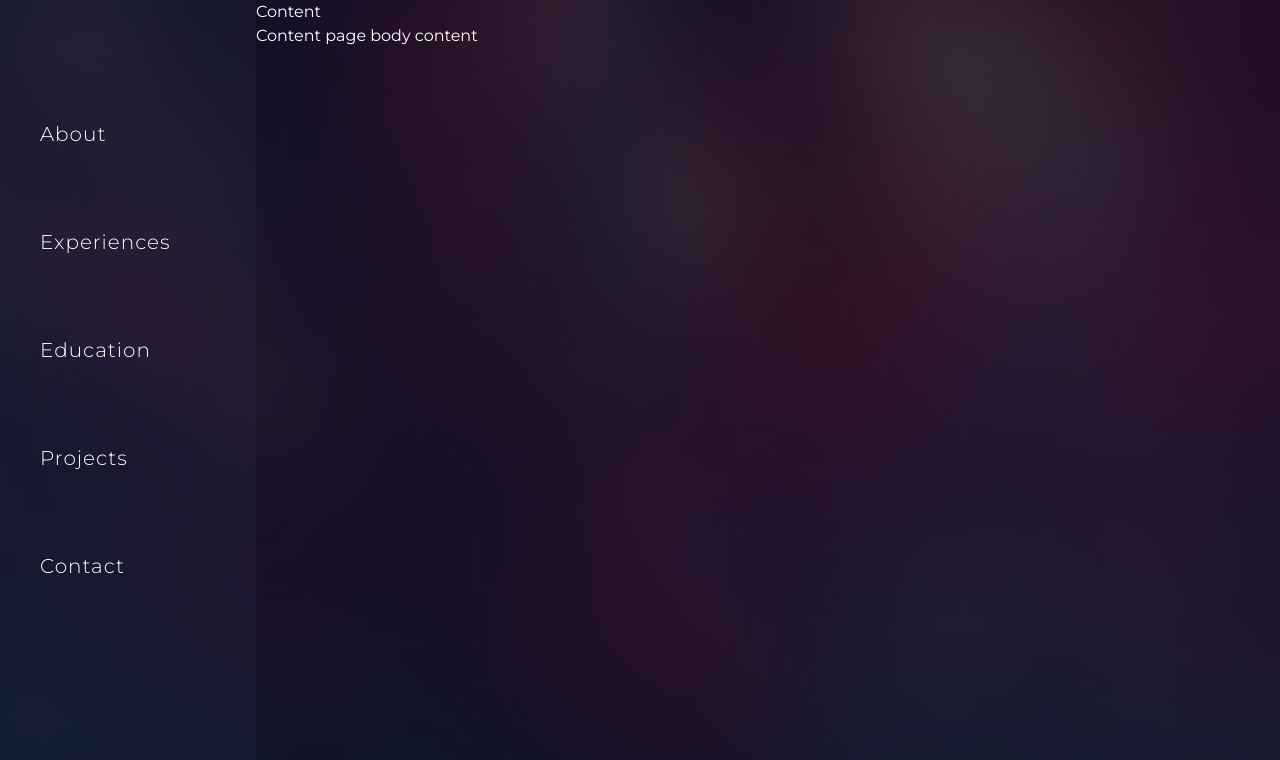
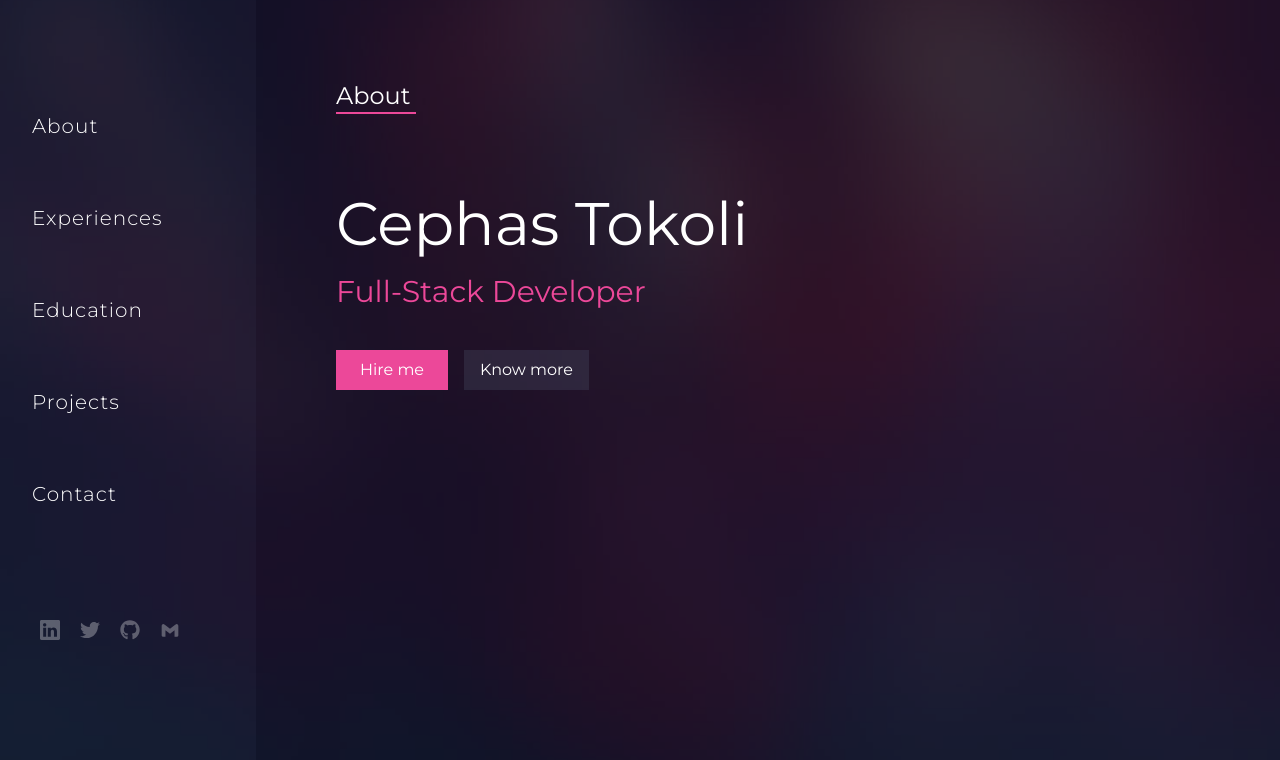
Before and after one commit to ctokoli/my_portfolio, a React (Vite) app: page /contact in a window 1280 px wide. Shown: the top 760 px of the page. Built offline with nearby package versions, Linux system fonts and the light colour scheme.

Commit message:
Add new components and update dependencies

```diff
--- a/package.json
+++ b/package.json
@@ -12,7 +12,8 @@
   },
   "dependencies": {
     "react": "^18.2.0",
-    "react-dom": "^18.2.0"
+    "react-dom": "^18.2.0",
+    "react-icons": "^4.12.0"
   },
   "devDependencies": {
     "@types/react": "^18.2.37",
--- a/src/components/aboutComponent.jsx
+++ b/src/components/aboutComponent.jsx
@@ -1,8 +1,16 @@
 const AboutComponent = () => {
     return (
-        <div className="about">
-            <h1>About</h1>
-            <p>About page body content</p>
+        <div className="p-20">
+            <div className="w-20 ">
+                <h1 className="text-2xl border-pink-500 border-b-2 ">About</h1>
+            </div>
+            <h1 className=" text-6xl mt-20">Cephas Tokoli</h1>
+            <h2 className="mt-5 text-3xl text-pink-500">Full-Stack Developer</h2>
+            <p></p>
+           <div className="mt-10">
+           <button className="bg-pink-500 px-6 py-2">Hire me</button>
+           <button className="px-4 py-2 bg-slate-500 bg-opacity-20 ml-4">Know more</button>
+           </div>
         </div>
      );
 }
--- a/src/components/contactComponent.jsx
+++ b/src/components/contactComponent.jsx
@@ -1,7 +1,10 @@
 const ContactComponent = () => {
     return (
         <div className="contact">
-            <h1>Contact</h1>
+            <div className="w-20">
+                <h1 className="text-2xl border-pink-500 border-b-2 ">Contact</h1>
+            </div>
+
         </div>
      );
 }
--- a/src/components/contentComponet.jsx
+++ b/src/components/contentComponet.jsx
@@ -1,8 +1,9 @@
+import AboutComponent from "./aboutComponent";
+
 const ContentComponent = () => {
     return (
         <div className="content">
-            <h1>Content</h1>
-            <p>Content page body content</p>
+            <AboutComponent />
         </div>
      );
 }
--- a/src/components/experienceComponent.jsx
+++ b/src/components/experienceComponent.jsx
@@ -1,7 +1,9 @@
 const ExperienceComponent = () => {
     return (
         <div className="exp">
-            <h1>Experiences</h1>
+           <div className=" w-24 ">
+             <h1 className="text-2xl border-pink-500 border-b-2 ">Experiences</h1>
+           </div>
         </div>
      );
 }
--- /dev/null
+++ b/src/components/iconsComponent.jsx
@@ -0,0 +1,17 @@
+import { BsLinkedin } from "react-icons/bs";
+import { FaTwitter } from "react-icons/fa";
+import { FaGithub } from "react-icons/fa";
+import { BiLogoGmail } from "react-icons/bi";
+
+const IconComponent = () => {
+    return (
+       <div className="mt-20 flex pl-10 [&>*]:text-xl gap-5 [&>*]:opacity-30" >
+            <a href="#"><BsLinkedin  /></a>
+            <a href="#"><FaTwitter /></a>
+            <a href="#"><FaGithub /></a>
+            <a href="#"><BiLogoGmail /></a>
+       </div>
+     );
+}
+
+export default IconComponent;
--- a/src/components/navComponent.jsx
+++ b/src/components/navComponent.jsx
@@ -1,7 +1,7 @@
 const NavComponent = () => {
     return (
         <div className="nav mt-20">
-            <ul className="[&>li]:p-10 [&>li]:text-xl [&>li]:tracking-wider [&>li]:font-light [&>li]:cursor-pointer">
+            <ul className="[&>li]:p-8 [&>li]:text-xl [&>li]:tracking-wider [&>li]:font-light [&>li]:cursor-pointer">
                 <li className="hover:bg-slate-600 hover:bg-opacity-10"><a href="#">About</a></li>
                 <li className="hover:bg-slate-600 hover:bg-opacity-10"> <a href="#">Experiences</a></li>
                 <li className="hover:bg-slate-600 hover:bg-opacity-10"> <a href="#">Education</a></li>
--- a/src/components/sideBarComponent.jsx
+++ b/src/components/sideBarComponent.jsx
@@ -1,8 +1,10 @@
 import NavComponent from "./navComponent";
+import IconComponent from "./iconsComponent";
 const SideBarComponent = () => {
     return (
         <div className="sidebar md:h-screen w-1/5 bg-slate-600 bg-opacity-10">
            <NavComponent />
+           <IconComponent />
         </div>
      );
 }
--- a/src/styles/main.css
+++ b/src/styles/main.css
@@ -548,6 +548,22 @@ video {
   margin-top: 5rem;
 }
 
+.mt-10 {
+  margin-top: 2.5rem;
+}
+
+.mt-8 {
+  margin-top: 2rem;
+}
+
+.mt-5 {
+  margin-top: 1.25rem;
+}
+
+.ml-4 {
+  margin-left: 1rem;
+}
+
 .flex {
   display: flex;
 }
@@ -562,6 +578,30 @@ video {
 
 .w-1\/5 {
   width: 20%;
+}
+
+.w-4 {
+  width: 1rem;
+}
+
+.w-10 {
+  width: 2.5rem;
+}
+
+.w-20 {
+  width: 5rem;
+}
+
+.w-16 {
+  width: 4rem;
+}
+
+.w-2 {
+  width: 0.5rem;
+}
+
+.w-24 {
+  width: 6rem;
 }
 
 .cursor-auto {
@@ -588,8 +628,61 @@ video {
   justify-content: center;
 }
 
+.justify-around {
+  justify-content: space-around;
+}
+
 .justify-items-center {
   justify-items: center;
+}
+
+.gap-2 {
+  gap: 0.5rem;
+}
+
+.gap-8 {
+  gap: 2rem;
+}
+
+.gap-5 {
+  gap: 1.25rem;
+}
+
+.border {
+  border-width: 1px;
+}
+
+.border-b {
+  border-bottom-width: 1px;
+}
+
+.border-b-2 {
+  border-bottom-width: 2px;
+}
+
+.border-red-500 {
+  --tw-border-opacity: 1;
+  border-color: rgb(239 68 68 / var(--tw-border-opacity));
+}
+
+.border-pink-600 {
+  --tw-border-opacity: 1;
+  border-color: rgb(219 39 119 / var(--tw-border-opacity));
+}
+
+.border-pink-500 {
+  --tw-border-opacity: 1;
+  border-color: rgb(236 72 153 / var(--tw-border-opacity));
+}
+
+.border-t-gray-500 {
+  --tw-border-opacity: 1;
+  border-top-color: rgb(107 114 128 / var(--tw-border-opacity));
+}
+
+.border-b-gray-500 {
+  --tw-border-opacity: 1;
+  border-bottom-color: rgb(107 114 128 / var(--tw-border-opacity));
 }
 
 .bg-amber-500 {
@@ -670,6 +763,21 @@ video {
   background-color: rgb(71 85 105 / var(--tw-bg-opacity));
 }
 
+.bg-pink-600 {
+  --tw-bg-opacity: 1;
+  background-color: rgb(219 39 119 / var(--tw-bg-opacity));
+}
+
+.bg-pink-500 {
+  --tw-bg-opacity: 1;
+  background-color: rgb(236 72 153 / var(--tw-bg-opacity));
+}
+
+.bg-slate-500 {
+  --tw-bg-opacity: 1;
+  background-color: rgb(100 116 139 / var(--tw-bg-opacity));
+}
+
 .bg-opacity-10 {
   --tw-bg-opacity: 0.1;
 }
@@ -694,6 +802,10 @@ video {
   --tw-bg-opacity: 0;
 }
 
+.bg-opacity-20 {
+  --tw-bg-opacity: 0.2;
+}
+
 .p-4 {
   padding: 1rem;
 }
@@ -702,8 +814,95 @@ video {
   padding: 2rem;
 }
 
+.p-2 {
+  padding: 0.5rem;
+}
+
+.p-20 {
+  padding: 5rem;
+}
+
+.p-5 {
+  padding: 1.25rem;
+}
+
+.px-4 {
+  padding-left: 1rem;
+  padding-right: 1rem;
+}
+
+.py-2 {
+  padding-top: 0.5rem;
+  padding-bottom: 0.5rem;
+}
+
+.px-6 {
+  padding-left: 1.5rem;
+  padding-right: 1.5rem;
+}
+
+.pl-10 {
+  padding-left: 2.5rem;
+}
+
+.pl-4 {
+  padding-left: 1rem;
+}
+
+.pl-3 {
+  padding-left: 0.75rem;
+}
+
+.pl-8 {
+  padding-left: 2rem;
+}
+
+.pl-6 {
+  padding-left: 1.5rem;
+}
+
 .text-center {
   text-align: center;
+}
+
+.text-lg {
+  font-size: 1.125rem;
+  line-height: 1.75rem;
+}
+
+.text-xl {
+  font-size: 1.25rem;
+  line-height: 1.75rem;
+}
+
+.text-5xl {
+  font-size: 3rem;
+  line-height: 1;
+}
+
+.text-4xl {
+  font-size: 2.25rem;
+  line-height: 2.5rem;
+}
+
+.text-3xl {
+  font-size: 1.875rem;
+  line-height: 2.25rem;
+}
+
+.text-2xl {
+  font-size: 1.5rem;
+  line-height: 2rem;
+}
+
+.text-8xl {
+  font-size: 6rem;
+  line-height: 1;
+}
+
+.text-6xl {
+  font-size: 3.75rem;
+  line-height: 1;
 }
 
 .tracking-wide {
@@ -717,6 +916,30 @@ video {
 .text-orange-500 {
   --tw-text-opacity: 1;
   color: rgb(249 115 22 / var(--tw-text-opacity));
+}
+
+.text-pink-600 {
+  --tw-text-opacity: 1;
+  color: rgb(219 39 119 / var(--tw-text-opacity));
+}
+
+.text-pink-300 {
+  --tw-text-opacity: 1;
+  color: rgb(249 168 212 / var(--tw-text-opacity));
+}
+
+.text-pink-400 {
+  --tw-text-opacity: 1;
+  color: rgb(244 114 182 / var(--tw-text-opacity));
+}
+
+.text-pink-500 {
+  --tw-text-opacity: 1;
+  color: rgb(236 72 153 / var(--tw-text-opacity));
+}
+
+.underline {
+  text-decoration-line: underline;
 }
 
 .opacity-80 {
@@ -775,6 +998,47 @@ video {
   .md\:h-screen {
     height: 100vh;
   }
+}
+
+.\[\&\>\*\]\:cursor-pointer>* {
+  cursor: pointer;
+}
+
+.\[\&\>\*\]\:pl-5>* {
+  padding-left: 1.25rem;
+}
+
+.\[\&\>\*\]\:pl-1>* {
+  padding-left: 0.25rem;
+}
+
+.\[\&\>\*\]\:pl-2>* {
+  padding-left: 0.5rem;
+}
+
+.\[\&\>\*\]\:pr-1>* {
+  padding-right: 0.25rem;
+}
+
+.\[\&\>\*\]\:pl-4>* {
+  padding-left: 1rem;
+}
+
+.\[\&\>\*\]\:text-xl>* {
+  font-size: 1.25rem;
+  line-height: 1.75rem;
+}
+
+.\[\&\>\*\]\:opacity-10>* {
+  opacity: 0.1;
+}
+
+.\[\&\>\*\]\:opacity-30>* {
+  opacity: 0.3;
+}
+
+.\[\&\>\*\]\:opacity-40>* {
+  opacity: 0.4;
 }
 
 .\[\&\>li\]\:cursor-pointer>li {
```
Also changed, not shown: 1 other file (tests, documents, lock files or other folders).
